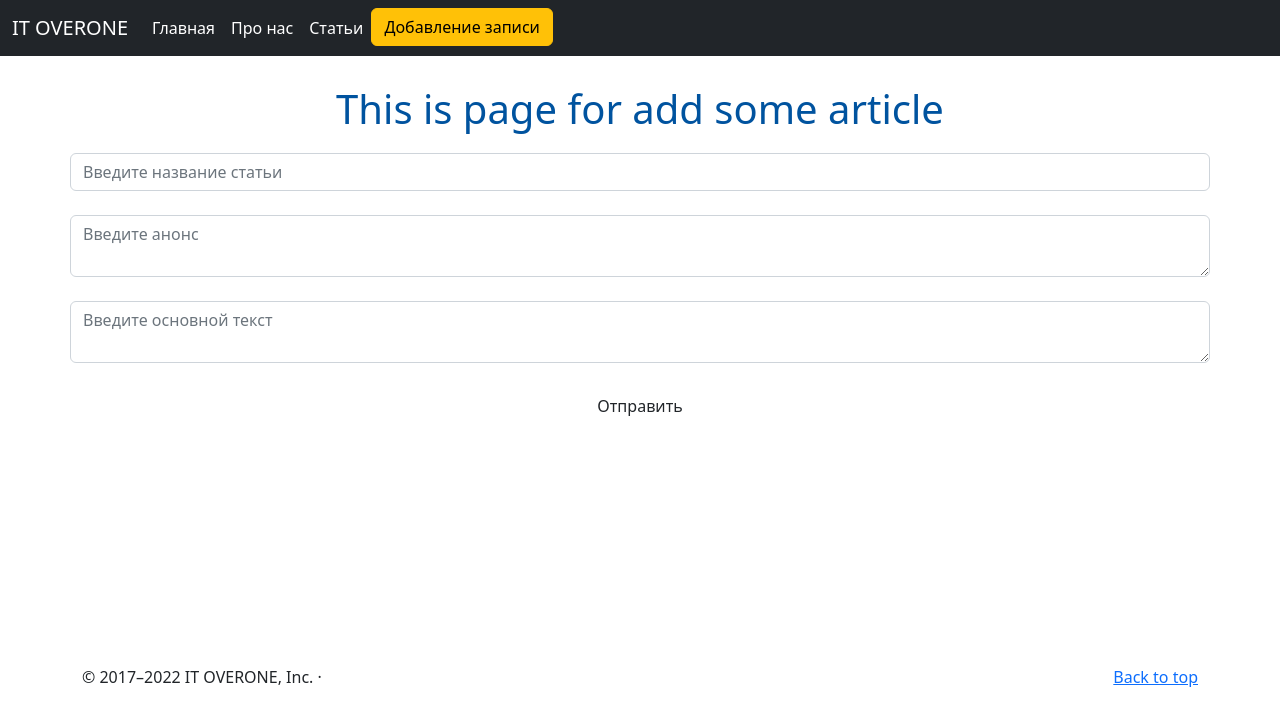
After one commit to DmitriyKuladmed/flask_website, a Flask app: page /create-article in a window 1280 px wide. The commit adds this page. Shown: the top 726 px of the page. Run offline with Flask 2, Linux system fonts and the light colour scheme.

Commit message:
changed main.css, base.html, blog.db, app.py; added create-article.html, posts.html

```diff
--- a/app.py
+++ b/app.py
@@ -1,6 +1,7 @@
 from flask import Flask
 from flask import render_template
 from flask import url_for
+from flask import request, redirect
 from flask_sqlalchemy import *
 from datetime import datetime
 from config import Config
@@ -9,8 +10,8 @@ from flask_migrate import Migrate
 
 app = Flask(__name__)
 app.config['SQLALCHEMY_DATABASE_URI'] = 'sqlite:///blog.db'
+app.config['SQLALCHEMY_TRACK_MODIFICATIONS'] = False
 db = SQLAlchemy(app)
-migrate = Migrate(app, db)
 
 class Article(db.Model):
     id = db.Column(db.Integer, primary_key=True)
@@ -32,13 +33,29 @@ def index():
 def about():
     return render_template("about.html")
 
-@app.route('/myPage')
-def myPage():
-    return render_template("index.html")
+@app.route('/posts')
+def posts():
+    articles = Article.query.order_by(Article.data).all()
+    return render_template("posts.html", articles=articles)
 
-@app.route('/user/<string:name>/<int:id>')
-def user(name, id):
-    return 'This is page ' + name + '-' + str(id)
+@app.route('/create-article', methods=['POST', 'GET'])
+def createArticle():
+    if request.method == 'POST':
+        title = request.form['title']
+        intro = request.form['intro']
+        text = request.form['text']
+
+        article = Article(title=title, intro=intro, text=text)
+
+        try:
+            db.session.add(article)
+            db.session.commit()
+            return redirect('/')
+        except:
+            return 'При создании статьи произошла ошибка'
+    else:
+        return render_template("create-article.html")
+
 
 if __name__ == '__main__':
     app.run(debug=True)
--- a/static/css/main.css
+++ b/static/css/main.css
@@ -2,12 +2,12 @@ h1 {
   margin: 0;
   padding: 20px 0;
   color: #00539F;
-  text-shadow: 2px 3px 3px black;
   text-align: center;
 }
 
 
 body {
   width: 1200px;
+  padding: 0 20px 20px 20px;
   margin: 0 auto;
 }
--- a/templates/base.html
+++ b/templates/base.html
@@ -25,6 +25,12 @@
                     <li class="nav-item">
                     <a class="nav-link active" aria-current="page" href="/about">Про нас</a>
                   </li>
+                    <li class="nav-item">
+                    <a class="nav-link active" aria-current="page" href="/posts">Статьи</a>
+                  </li>
+                    <li class="nav-item">
+                    <a class="btn btn-warning" aria-current="page" href="/create-article">Добавление записи</a>
+                  </li>
                 </ul>
               </div>
             </div>
@@ -34,7 +40,7 @@
         {% block body %}{% endblock %}
 
         <footer class="container">
-            <p class="float-end"><a href="#">Back to top</a></p>
+            <br><br><br><br><br><br><br><br><br><br><p class="float-end"><a href="#">Back to top</a></p>
             <p>© 2017–2022 IT OVERONE, Inc. · </p>
           </footer>
         </body>
--- /dev/null
+++ b/templates/create-article.html
@@ -0,0 +1,13 @@
+{% extends 'base.html' %}
+
+{% block body %}
+    <h1>This is page for add some article</h1>
+    <form method="post">
+        <input name="title" id="title" class="container form-control" placeholder="Введите название статьи"><br>
+        <textarea name="intro" id="intro" class="container form-control" placeholder="Введите анонс"></textarea><br>
+        <textarea name="text" id="text" class="container form-control" placeholder="Введите основной текст"></textarea><br>
+        <div class="d-grid gap-2 col-6 mx-auto">
+            <input type="submit" class="btn btn-sussess" value="Отправить">
+        </div>
+    </form>
+{% endblock %}
```
Also changed, not shown: templates/posts.html (added, +19 -0 lines), blog.db.
